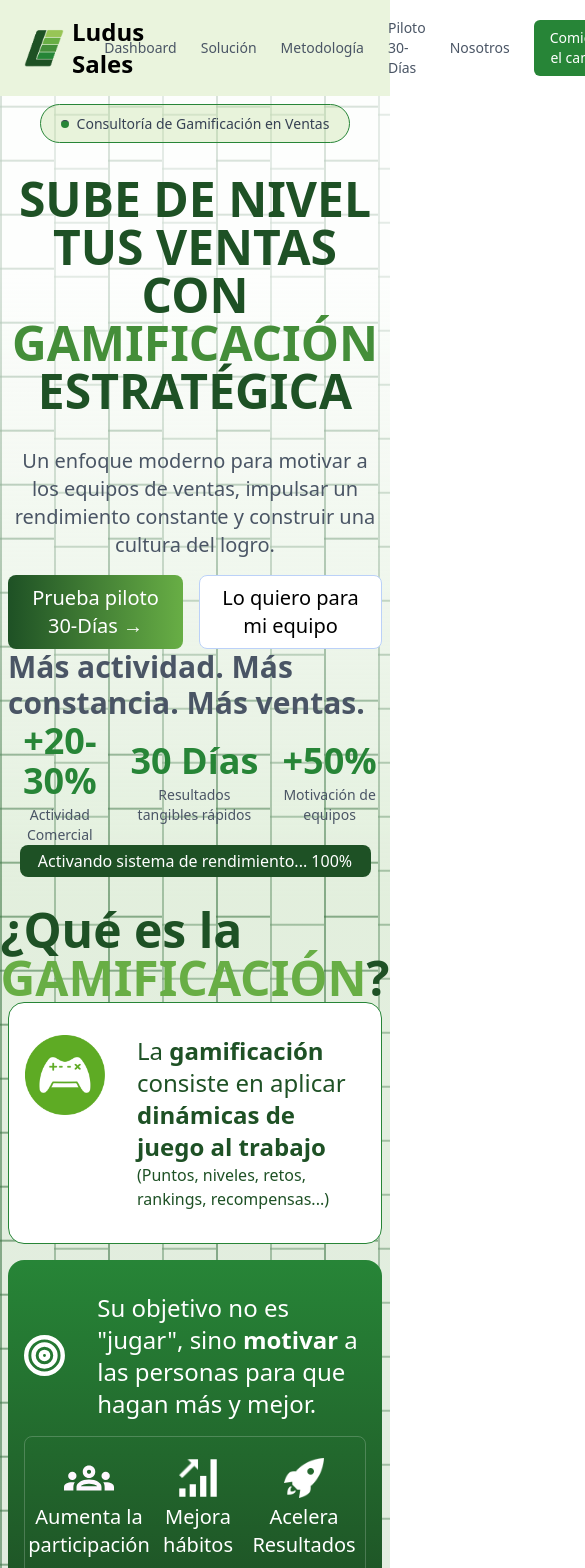
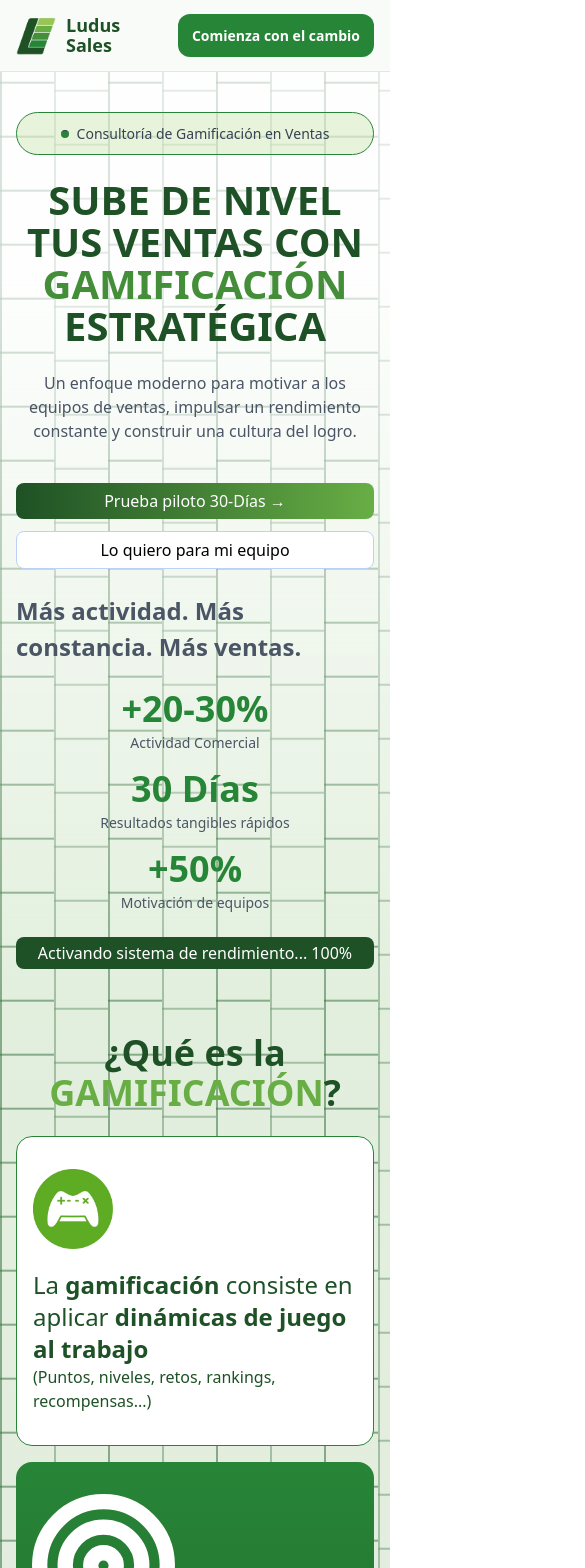
Before and after one commit to sezgox/ludusales, an Angular app: page / in a window 390 px wide. Shown: the top 1568 px of the page, 585 px wide, since content can reach past the window. Built offline with nearby package versions, Linux system fonts and the light colour scheme.

Commit message:
Improve mobile landing experience

```diff
--- a/src/app/components/landing-header/landing-header.css
+++ b/src/app/components/landing-header/landing-header.css
@@ -0,0 +1,84 @@
+.landing-header {
+    position: sticky;
+    top: 0;
+    z-index: 20;
+    display: flex;
+    align-items: center;
+    justify-content: space-between;
+    gap: 16px;
+    padding: 16px 20px;
+    background: rgba(248, 251, 248, 0.92);
+    border-bottom: 1px solid rgba(104, 174, 69, 0.18);
+    backdrop-filter: blur(16px);
+}
+
+.landing-header__brand {
+    display: flex;
+    align-items: center;
+    gap: 10px;
+    min-width: 0;
+}
+
+.landing-header__logo {
+    width: 40px;
+    height: 40px;
+    flex-shrink: 0;
+}
+
+.landing-header__title {
+    color: var(--color-title);
+    font-size: 1.375rem;
+    font-weight: 600;
+    line-height: 1.1;
+}
+
+.landing-header__nav {
+    display: flex;
+    align-items: center;
+    gap: 24px;
+}
+
+.landing-header__link {
+    color: var(--color-body);
+    font-size: 0.9375rem;
+    line-height: 1.2;
+}
+
+.landing-header__cta {
+    border: 0;
+    border-radius: 12px;
+    padding: 12px 20px;
+    background: var(--color-primary);
+    color: white;
+    font-size: 0.9375rem;
+    font-weight: 600;
+    cursor: pointer;
+    white-space: nowrap;
+}
+
+@media (max-width: 767px) {
+    .landing-header {
+        padding: 14px 16px;
+    }
+
+    .landing-header__title {
+        font-size: 1.125rem;
+    }
+
+    .landing-header__nav {
+        flex: 1;
+        justify-content: flex-end;
+    }
+
+    .landing-header__link {
+        display: none;
+    }
+
+    .landing-header__cta {
+        width: auto;
+        max-width: 100%;
+        padding: 11px 14px;
+        font-size: 0.875rem;
+        text-align: center;
+    }
+}
--- a/src/app/components/landing-header/landing-header.html
+++ b/src/app/components/landing-header/landing-header.html
@@ -1,14 +1,14 @@
-<header class="flex justify-between items-center px-6 py-4 bg-[#98C55633]">
-    <div class="flex items-center gap-2">
-        <img src="assets/components/landing-header/ludu-logo.webp" alt="Ludus Sales" class="w-10 h-10">
-        <h2 class="text-2xl font-semibold">Ludus Sales</h2>
+<header class="landing-header">
+    <div class="landing-header__brand">
+        <img src="assets/components/landing-header/ludu-logo.webp" alt="Ludus Sales" class="landing-header__logo">
+        <h2 class="landing-header__title">Ludus Sales</h2>
     </div>
-    <nav class="flex items-center gap-6">
-        <a href="#dashboard" class="text-sm text-body">Dashboard</a>
-        <a href="#solution" class="text-sm text-body">Solución</a>
-        <a href="#metodology" class="text-sm text-body">Metodología</a>
-        <a href="#pilot" class="text-sm text-body">Piloto 30-Días</a>
-        <a href="#about" class="text-sm text-body">Nosotros</a>
-        <button class="text-sm font-md text-white bg-primary px-4 py-2 rounded-md cursor-pointer hover-button active-button">Comienza el cambio</button>
+    <nav class="landing-header__nav" aria-label="Principal">
+        <a href="#dashboard" class="landing-header__link">Dashboard</a>
+        <a href="#solution" class="landing-header__link">Solución</a>
+        <a href="#metodology" class="landing-header__link">Metodología</a>
+        <a href="#pilot" class="landing-header__link">Piloto 30-Días</a>
+        <a href="#about" class="landing-header__link">Nosotros</a>
+        <button class="landing-header__cta hover-button active-button">Comienza con el cambio</button>
     </nav>
 </header>
--- a/src/app/pages/landing/landing.css
+++ b/src/app/pages/landing/landing.css
@@ -1358,3 +1358,201 @@ section {
         gap: 42px;
     }
 }
+
+@media (max-width: 767px) {
+    section {
+        min-height: auto;
+        padding: 24px 16px;
+    }
+
+    #hero {
+        min-height: calc(100vh - 72px);
+        height: auto;
+        justify-content: center;
+        gap: 24px;
+        padding-top: 40px;
+        padding-bottom: 40px;
+    }
+
+    #hero h2 {
+        font-size: 2.5rem;
+        line-height: 1.05;
+        margin-top: 0;
+        margin-bottom: 0;
+    }
+
+    #hero > p:first-of-type,
+    #hero > p:last-of-type {
+        font-size: 1rem;
+        line-height: 1.5;
+        max-width: 34rem;
+    }
+
+    #hero > p:last-of-type {
+        font-size: 1.5rem;
+    }
+
+    #hero > div:nth-of-type(2) {
+        width: 100%;
+        display: flex;
+        flex-direction: column;
+        gap: 12px;
+    }
+
+    #hero > div:nth-of-type(2) button {
+        width: 100%;
+        font-size: 1rem;
+        line-height: 1.25;
+    }
+
+    #hero > div:nth-of-type(3) {
+        width: 100%;
+        display: grid;
+        grid-template-columns: 1fr;
+        gap: 16px;
+    }
+
+    #hero > div:nth-of-type(4) {
+        max-width: 100%;
+        margin-bottom: 0;
+    }
+
+    .chip {
+        justify-content: center;
+        width: 100%;
+        padding: 10px 16px;
+        text-align: center;
+        flex-wrap: wrap;
+    }
+
+    #gamification {
+        gap: 24px;
+    }
+
+    #gamification > h2 {
+        font-size: 2.25rem;
+        line-height: 1.1;
+        text-align: center;
+    }
+
+    #gamification > div {
+        gap: 24px;
+        margin-bottom: 0;
+    }
+
+    #gamification article:first-child,
+    #gamification article:last-child > div:first-child,
+    .pilot-card,
+    .difference-problem-title,
+    .testimonial-person {
+        flex-direction: column;
+        align-items: flex-start;
+    }
+
+    #gamification article:first-child {
+        gap: 20px;
+    }
+
+    #gamification article:last-child > div:last-child {
+        display: grid;
+        grid-template-columns: 1fr;
+        gap: 20px;
+    }
+
+    #gamification article:last-child > div:last-child > div {
+        width: 100%;
+    }
+
+    #gamification img[alt="Mobile"] {
+        width: min(100%, 320px);
+        margin: 0 auto;
+    }
+
+    .gap-card,
+    .gap-note,
+    .solution-progress-header,
+    .type-wide,
+    .difference-cta,
+    .contact-meta {
+        flex-direction: column;
+        align-items: flex-start;
+    }
+
+    .gap-center-inner {
+        width: min(100%, 280px);
+        padding: 24px;
+    }
+
+    .solution-card,
+    .solution-progress,
+    .how-card,
+    .success-context,
+    .success-results,
+    .pilot-price-card,
+    .about-card,
+    .contact-card,
+    .testimonial-card {
+        padding-left: 20px;
+        padding-right: 20px;
+    }
+
+    .solution-track {
+        display: none;
+    }
+
+    .dashboard-hero,
+    .dashboard-cta,
+    #success-case,
+    #gamification-types,
+    #pilot-campaign,
+    #testimonials,
+    #difference,
+    #about-us,
+    #contact {
+        padding-top: 48px;
+        padding-bottom: 56px;
+    }
+
+    .pilot-pill {
+        border-radius: 24px;
+        padding: 18px 20px;
+        flex-direction: column;
+        text-align: center;
+    }
+
+    .testimonials-grid,
+    .difference-compare,
+    .about-metrics-grid,
+    .footer-grid {
+        gap: 20px;
+    }
+
+    .difference-note {
+        font-size: 1.125rem;
+        line-height: 1.5;
+    }
+
+    .difference-note svg {
+        flex-shrink: 0;
+        margin-top: 4px;
+    }
+
+    .contact-meta {
+        align-items: flex-start;
+    }
+
+    .contact-meta-text {
+        font-size: 1rem;
+    }
+
+    #site-footer {
+        padding: 32px 16px 24px;
+    }
+
+    .footer-column a,
+    .footer-column p,
+    .footer-brand p,
+    #site-footer > p {
+        word-break: break-word;
+    }
+}
```
